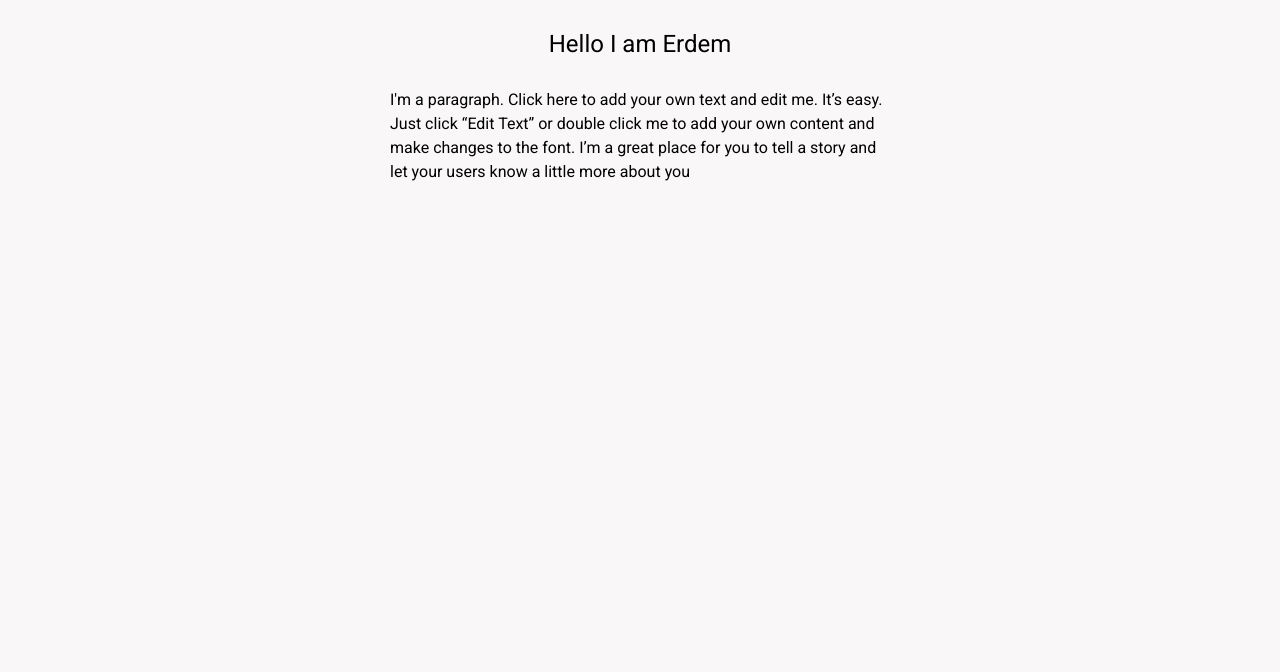
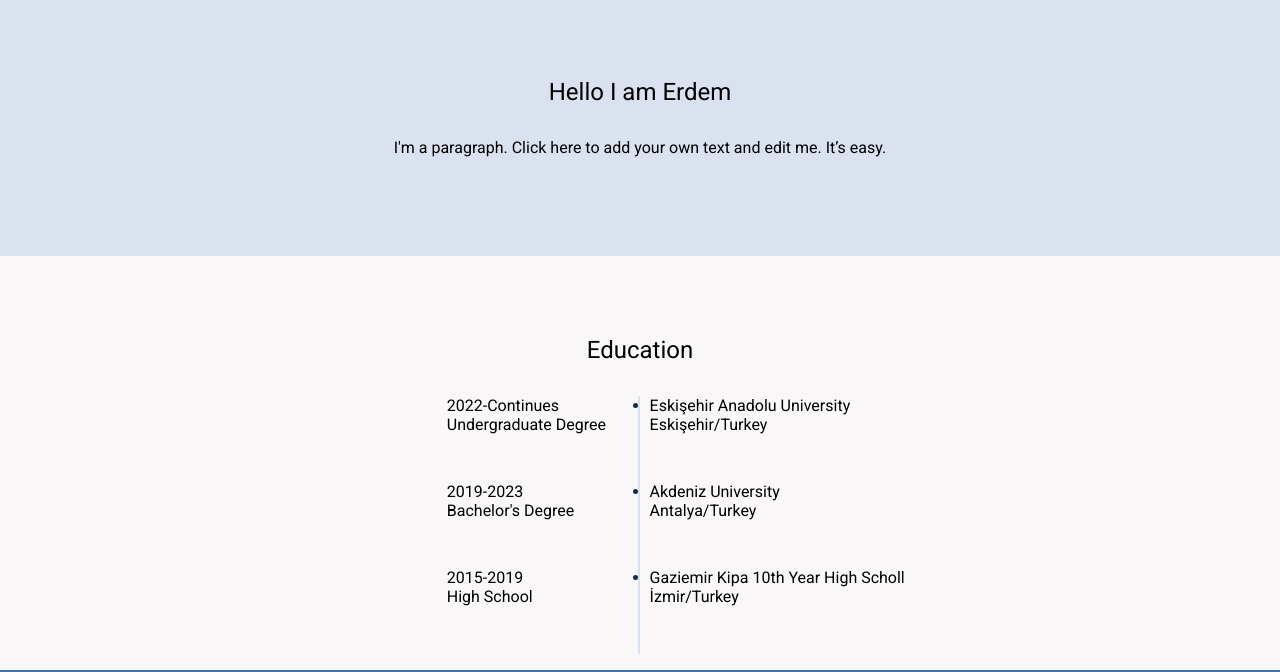
Before and after one commit to sonozyurt/UDEMY-WEBDEV, a plain HTML site: page Capstone-2/index.html in a window 1280 px wide. Shown: the part 721-1393 px from the top of the page. Before the commit the page ends 921 px from the top, so only its background shows below. Drawn offline with Linux system fonts and the light colour scheme.

Commit message:
added edu part

```diff
--- a/Capstone-2/index.html
+++ b/Capstone-2/index.html
@@ -61,8 +61,35 @@
     <div class="about">
       <div class="about-flex-container">
         <p class="about-header">Hello I am Erdem</h3>
-        <p>I'm a paragraph. Click here to add your own text and edit me. It’s easy. Just click “Edit Text” or double click me to add your own content and make changes to the font. I’m a great place for you to tell a story and let your users know a little more about you</p>
+        <p>I'm a paragraph. Click here to add your own text and edit me. It’s easy.</p>
       </div>
+    </div>
+    <div class="edu edu-flex-container">
+      <p class="edu-header">Education</p>
+       <div class="years">
+       <ul>
+        <li>
+          <p>2022-Continues</p>
+          <p>Undergraduate Degree</p></li>
+          <li>
+            <p>2019-2023</p>
+            <p>Bachelor's Degree</p></li>
+            <li>
+              <p>2015-2019</p>
+              <p>High School</p></li>
+       </ul>
+       </div>
+       <div class="scholl-info">
+        <ul>
+          <li>
+            <p>Eskişehir Anadolu University</p>
+            <p>Eskişehir/Turkey</p></li>
+            <li><p>Akdeniz University</p>
+            <p>Antalya/Turkey</p></li>
+            <li><p>Gaziemir Kipa 10th Year High Scholl</p>
+            <p>İzmir/Turkey</p></li>
+        </ul>
+       </div>
     </div>
   </body>
 </html>
--- a/Capstone-2/style.css
+++ b/Capstone-2/style.css
@@ -91,6 +91,7 @@ li {
 .socials-outer-flex {
   display: flex;
   justify-content: center;
+  background-color: #dbe2ef;
 }
 .social-flex-container {
   display: flex;
@@ -112,8 +113,9 @@ li {
   flex-direction: column;
   align-items: center;
   justify-content: center;
-  margin-top: 2rem;
+  padding: 5rem 0;
   font-size: 16px;
+  background-color: #dbe2ef;
 }
 
 .about-flex-container p {
@@ -125,3 +127,42 @@ li {
 .about-header {
   font-size: 24px;
 }
+
+.edu-flex-container {
+  display: flex;
+  flex-wrap: wrap;
+  margin-top: 5rem;
+  padding-bottom: 1rem;
+  border-bottom: 2px solid #3f72af;
+}
+
+.edu-header {
+  width: 100%;
+  text-align: center;
+  font-size: 24px;
+  margin-bottom: 2rem;
+}
+
+.years {
+  width: 50%;
+  display: flex;
+  flex-direction: column;
+
+  align-items: end;
+  text-align: left;
+}
+.years li {
+  list-style: none;
+  padding-right: 2rem;
+  padding-bottom: 3rem;
+  border-right: 2px solid #dbe2ef;
+}
+.scholl-info {
+  padding-left: 0.6rem;
+}
+.scholl-info li {
+  padding-bottom: 3rem;
+}
+.scholl-info li::marker {
+  color: #112d4e;
+}
```
